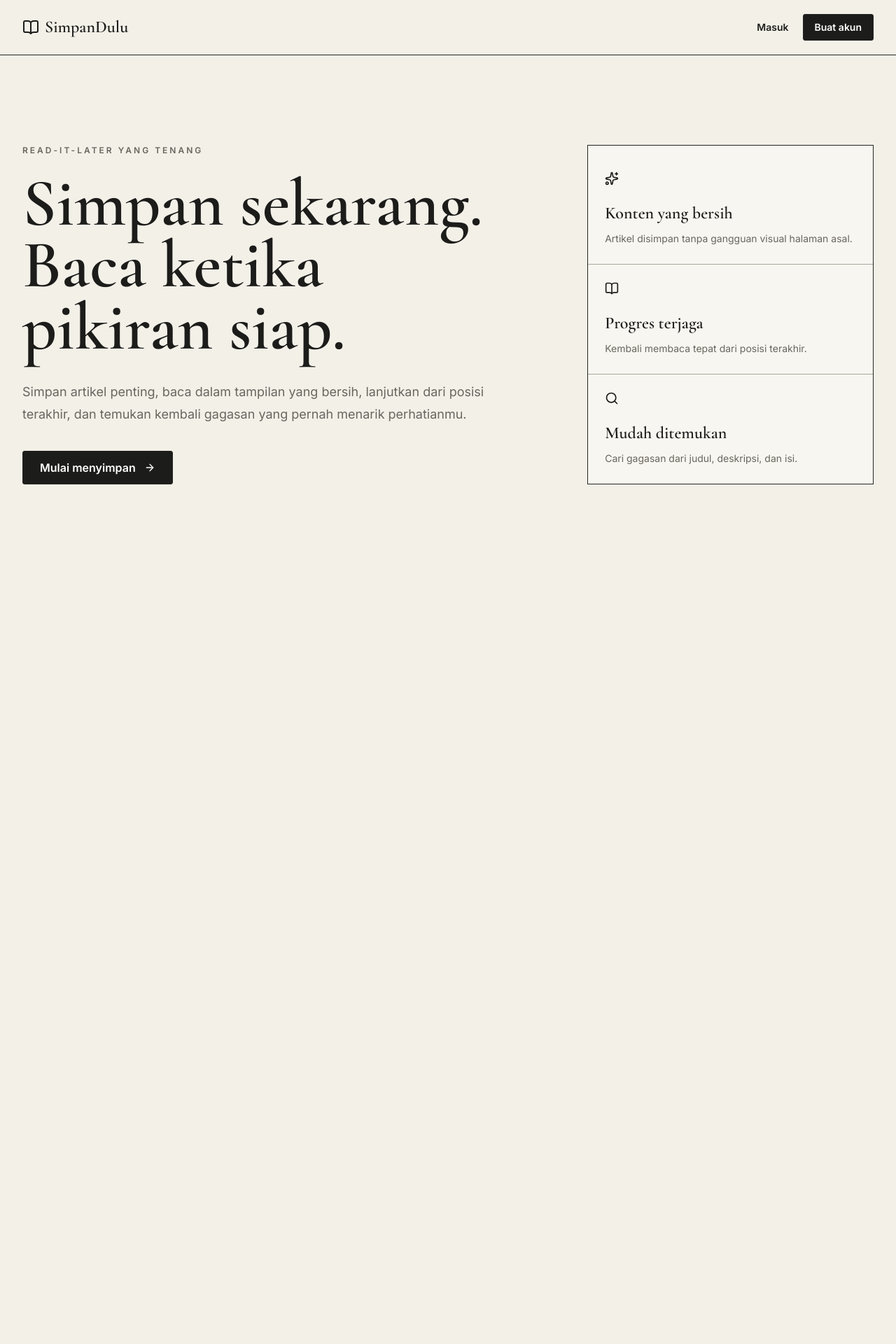
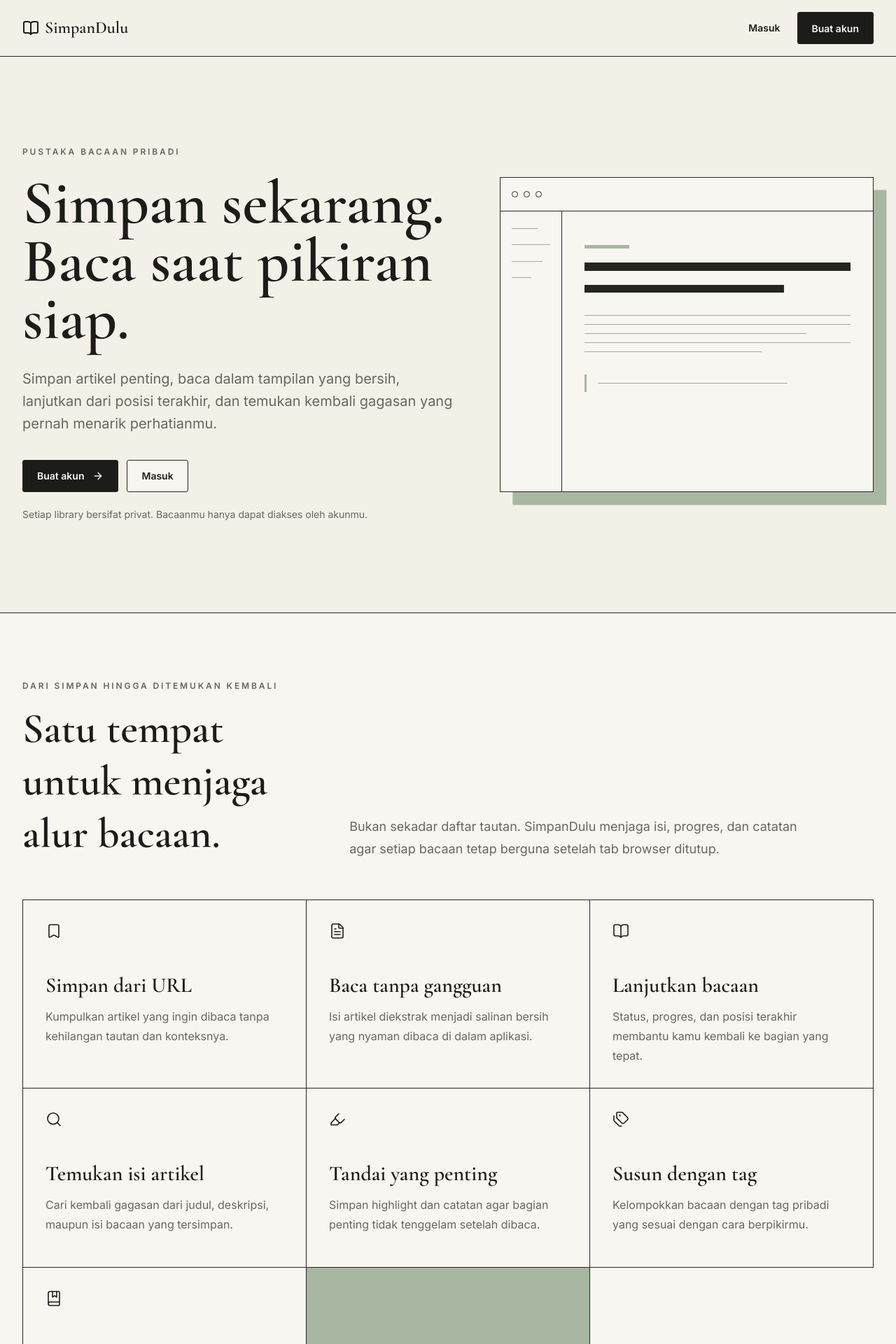
Before and after one commit to ship-by-23/FrontEnd, a React (Vite) app: page / in a window 1280 px wide. Shown: the top 1920 px of the page at 70% size. Before the commit the page ends 820 px from the top, so only its background shows below. Built offline with nearby package versions, Linux system fonts and the light colour scheme; no server answers.

Commit message:
feat: refine frontend design system

```diff
--- a/index.html
+++ b/index.html
@@ -4,8 +4,8 @@
     <meta charset="UTF-8" />
     <meta name="viewport" content="width=device-width, initial-scale=1.0" />
     <meta name="theme-color" content="#f3f0e8" />
-    <meta name="description" content="Simpan, baca, dan temukan kembali artikel penting." />
-    <title>SimpanDulu</title>
+    <meta name="description" content="Simpan artikel penting, baca tanpa gangguan, lanjutkan dari posisi terakhir, dan temukan kembali gagasan di dalamnya." />
+    <title>SimpanDulu — Simpan sekarang, baca saat pikiran siap</title>
   </head>
   <body>
     <div id="root"></div>
--- a/src/pages/landing-page.tsx
+++ b/src/pages/landing-page.tsx
@@ -1,33 +1,137 @@
-import { ArrowRight, BookOpen, Search, Sparkles } from "lucide-react";
+import {
+  ArrowDown,
+  ArrowRight,
+  BookMarked,
+  BookOpen,
+  Bookmark,
+  FileText,
+  Highlighter,
+  Search,
+  Tags,
+} from "lucide-react";
 import { Link } from "react-router-dom";
 
+const features = [
+  { icon: Bookmark, title: "Simpan dari URL", description: "Kumpulkan artikel yang ingin dibaca tanpa kehilangan tautan dan konteksnya." },
+  { icon: FileText, title: "Baca tanpa gangguan", description: "Isi artikel diekstrak menjadi salinan bersih yang nyaman dibaca di dalam aplikasi." },
+  { icon: BookOpen, title: "Lanjutkan bacaan", description: "Status, progres, dan posisi terakhir membantu kamu kembali ke bagian yang tepat." },
+  { icon: Search, title: "Temukan isi artikel", description: "Cari kembali gagasan dari judul, deskripsi, maupun isi bacaan yang tersimpan." },
+  { icon: Highlighter, title: "Tandai yang penting", description: "Simpan highlight dan catatan agar bagian penting tidak tenggelam setelah dibaca." },
+  { icon: Tags, title: "Susun dengan tag", description: "Kelompokkan bacaan dengan tag pribadi yang sesuai dengan cara berpikirmu." },
+  { icon: BookMarked, title: "Simpan lewat bookmarklet", description: "Kirim halaman yang sedang dibuka ke SimpanDulu melalui alur konfirmasi yang aman." },
+] as const;
+
+const steps = [
+  ["01", "Tempel URL"],
+  ["02", "Artikel diproses"],
+  ["03", "Masuk ke library"],
+  ["04", "Baca di reader"],
+  ["05", "Progres tersimpan"],
+  ["06", "Temukan kembali"],
+] as const;
+
+// Menampilkan landing statis yang menjelaskan nilai produk tanpa bergantung pada data API.
 export function LandingPage() {
   return (
-    <div className="min-h-screen bg-[var(--cream)]">
-      <header className="mx-auto flex max-w-7xl items-center justify-between border-b border-[var(--border)] px-5 py-5 sm:px-8">
-        <Link to="/" className="flex items-center gap-2 font-editorial text-2xl font-semibold"><BookOpen aria-hidden="true" />SimpanDulu</Link>
-        <nav aria-label="Navigasi akun" className="flex items-center gap-2">
-          <Link className="px-3 py-2 text-sm font-semibold" to="/login">Masuk</Link>
-          <Link className="rounded-[3px] border border-[var(--border)] bg-[var(--text)] px-4 py-2 text-sm font-semibold text-white" to="/register">Buat akun</Link>
-        </nav>
+    <div className="min-h-screen overflow-x-hidden bg-[var(--cream)]">
+      <a href="#main-content" className="skip-link">Lewati ke konten utama</a>
+
+      <header className="border-b border-[var(--border)]">
+        <div className="mx-auto flex min-h-20 max-w-7xl items-center justify-between px-5 sm:px-8">
+          <Link to="/" aria-label="SimpanDulu, halaman utama" className="flex min-h-11 items-center gap-2 font-editorial text-2xl font-semibold">
+            <BookOpen className="size-6" aria-hidden="true" />SimpanDulu
+          </Link>
+          <nav aria-label="Navigasi akun" className="flex items-center gap-1 sm:gap-3">
+            <Link className="inline-flex min-h-11 items-center px-3 text-sm font-semibold underline-offset-4 hover:underline" to="/login">Masuk</Link>
+            <Link className="landing-button landing-button-primary px-3 sm:px-5" to="/register">Buat akun</Link>
+          </nav>
+        </div>
       </header>
-      <main>
-        <section className="mx-auto grid max-w-7xl gap-12 px-5 py-20 sm:px-8 lg:grid-cols-[1.3fr_0.7fr] lg:py-32">
+
+      <main id="main-content">
+        <section className="mx-auto grid max-w-7xl items-center gap-14 px-5 py-16 sm:px-8 sm:py-24 lg:grid-cols-[1.08fr_0.92fr] lg:py-32" aria-labelledby="hero-title">
           <div>
-            <p className="mb-6 text-xs font-semibold uppercase tracking-[0.25em] text-[var(--text-muted)]">Read-it-later yang tenang</p>
-            <h1 className="font-editorial max-w-4xl text-balance text-6xl font-semibold leading-[0.92] sm:text-7xl lg:text-8xl">Simpan sekarang. Baca ketika pikiran siap.</h1>
-            <p className="mt-8 max-w-2xl text-lg leading-8 text-[var(--text-muted)]">Simpan artikel penting, baca dalam tampilan yang bersih, lanjutkan dari posisi terakhir, dan temukan kembali gagasan yang pernah menarik perhatianmu.</p>
-            <Link className="mt-9 inline-flex min-h-12 items-center gap-3 rounded-[3px] border border-[var(--border)] bg-[var(--text)] px-6 font-semibold text-white" to="/register">Mulai menyimpan <ArrowRight className="size-4" aria-hidden="true" /></Link>
+            <p className="mb-6 text-xs font-semibold uppercase tracking-[0.24em] text-[var(--text-muted)]">Pustaka bacaan pribadi</p>
+            <h1 id="hero-title" className="max-w-4xl text-balance font-editorial text-5xl font-semibold leading-[0.94] sm:text-7xl lg:text-[5.5rem]">Simpan sekarang.<br />Baca saat pikiran siap.</h1>
+            <p className="mt-7 max-w-2xl text-lg leading-8 text-[var(--text-muted)] sm:text-xl">Simpan artikel penting, baca dalam tampilan yang bersih, lanjutkan dari posisi terakhir, dan temukan kembali gagasan yang pernah menarik perhatianmu.</p>
+            <div className="mt-9 flex flex-col gap-3 sm:flex-row">
+              <Link className="landing-button landing-button-primary" to="/register">Buat akun <ArrowRight className="size-4" aria-hidden="true" /></Link>
+              <Link className="landing-button landing-button-secondary" to="/login">Masuk</Link>
+            </div>
+            <p className="mt-5 max-w-xl text-sm leading-6 text-[var(--text-muted)]">Setiap library bersifat privat. Bacaanmu hanya dapat diakses oleh akunmu.</p>
           </div>
-          <div className="grid content-end gap-0 border border-[var(--border)] bg-[var(--surface)]">
-            {[{ icon: Sparkles, title: "Konten yang bersih", text: "Artikel disimpan tanpa gangguan visual halaman asal." }, { icon: BookOpen, title: "Progres terjaga", text: "Kembali membaca tepat dari posisi terakhir." }, { icon: Search, title: "Mudah ditemukan", text: "Cari gagasan dari judul, deskripsi, dan isi." }].map(({ icon: Icon, title, text }) => (
-              <div key={title} className="border-b border-[var(--border-muted)] p-6 last:border-0">
-                <Icon className="mb-6 size-5" aria-hidden="true" /><h2 className="font-editorial text-2xl font-semibold">{title}</h2><p className="mt-2 text-sm leading-6 text-[var(--text-muted)]">{text}</p>
+
+          <div className="landing-illustration" aria-hidden="true">
+            <div className="landing-illustration-toolbar"><span /><span /><span /></div>
+            <div className="landing-illustration-body">
+              <div className="landing-illustration-nav"><span className="w-2/3" /><span /><span className="w-4/5" /><span className="w-1/2" /></div>
+              <div className="landing-illustration-page">
+                <span className="landing-illustration-kicker" /><span className="landing-illustration-heading" /><span className="landing-illustration-heading w-3/4" />
+                <div className="mt-8 grid gap-3"><span /><span /><span className="w-5/6" /><span /><span className="w-2/3" /></div>
+                <div className="landing-illustration-mark mt-8"><span /></div>
               </div>
+            </div>
+          </div>
+        </section>
+
+        <section className="border-y border-[var(--border)] bg-[var(--surface)]" aria-labelledby="features-title">
+          <div className="mx-auto max-w-7xl px-5 py-16 sm:px-8 sm:py-24">
+            <div className="grid gap-5 lg:grid-cols-[0.7fr_1.3fr] lg:gap-16">
+              <div>
+                <p className="text-xs font-semibold uppercase tracking-[0.24em] text-[var(--text-muted)]">Dari simpan hingga ditemukan kembali</p>
+                <h2 id="features-title" className="mt-4 max-w-lg text-balance font-editorial text-4xl font-semibold leading-tight sm:text-6xl">Satu tempat untuk menjaga alur bacaan.</h2>
+              </div>
+              <p className="max-w-2xl self-end text-lg leading-8 text-[var(--text-muted)]">Bukan sekadar daftar tautan. SimpanDulu menjaga isi, progres, dan catatan agar setiap bacaan tetap berguna setelah tab browser ditutup.</p>
+            </div>
+            <ul className="mt-14 grid border-l border-t border-[var(--border)] sm:grid-cols-2 lg:grid-cols-3">
+              {features.map(({ icon: Icon, title, description }) => (
+                <li key={title} className="min-h-64 border-b border-r border-[var(--border)] p-6 sm:p-8">
+                  <Icon className="size-6" strokeWidth={1.6} aria-hidden="true" />
+                  <h3 className="mt-12 font-editorial text-3xl font-semibold">{title}</h3>
+                  <p className="mt-3 max-w-sm leading-7 text-[var(--text-muted)]">{description}</p>
+                </li>
+              ))}
+              <li className="flex min-h-64 items-end border-b border-r border-[var(--border)] bg-[var(--accent)] p-6 sm:p-8" aria-hidden="true">
+                <div className="w-full space-y-3"><span className="block h-px w-full bg-[var(--border)]" /><span className="block h-px w-4/5 bg-[var(--border)]" /><span className="block h-px w-3/5 bg-[var(--border)]" /></div>
+              </li>
+            </ul>
+          </div>
+        </section>
+
+        <section className="mx-auto max-w-7xl px-5 py-16 sm:px-8 sm:py-24" aria-labelledby="process-title">
+          <p className="text-xs font-semibold uppercase tracking-[0.24em] text-[var(--text-muted)]">Cara kerja</p>
+          <div className="mt-4 grid gap-6 lg:grid-cols-2">
+            <h2 id="process-title" className="max-w-xl text-balance font-editorial text-4xl font-semibold leading-tight sm:text-6xl">Dari satu URL menjadi bacaan yang dapat kembali ditemukan.</h2>
+            <p className="max-w-xl self-end text-lg leading-8 text-[var(--text-muted)]">Alur yang sederhana membawamu dari menemukan artikel hingga menyimpan pemikiran penting di dalamnya.</p>
+          </div>
+          <ol className="mt-14 grid border-t border-[var(--border)] md:grid-cols-2 lg:grid-cols-3">
+            {steps.map(([number, label], index) => (
+              <li key={number} className="relative flex min-h-36 items-end justify-between gap-4 border-b border-[var(--border)] py-6 md:px-6 md:first:pl-0 lg:nth-[3n+1]:pl-0">
+                <div><span className="text-xs font-semibold text-[var(--text-muted)]">{number}</span><h3 className="mt-2 font-editorial text-2xl font-semibold">{label}</h3></div>
+                {index < steps.length - 1 ? <ArrowDown className="size-5 text-[var(--text-muted)] lg:-rotate-90" aria-hidden="true" /> : null}
+              </li>
             ))}
+          </ol>
+        </section>
+
+        <section className="border-t border-[var(--border)] bg-[var(--accent)]" aria-labelledby="cta-title">
+          <div className="mx-auto max-w-7xl px-5 py-16 sm:px-8 sm:py-24">
+            <h2 id="cta-title" className="max-w-4xl text-balance font-editorial text-5xl font-semibold leading-[1.02] sm:text-7xl">Beri ruang untuk bacaan yang ingin kamu simpan.</h2>
+            <p className="mt-6 max-w-2xl text-lg leading-8">Mulai bangun library pribadi dan kembali membaca ketika waktunya tepat.</p>
+            <div className="mt-9 flex flex-col gap-3 sm:flex-row">
+              <Link className="landing-button landing-button-primary" to="/register">Buat akun <ArrowRight className="size-4" aria-hidden="true" /></Link>
+              <Link className="landing-button landing-button-transparent" to="/login">Masuk</Link>
+            </div>
           </div>
         </section>
       </main>
+
+      <footer className="border-t border-[var(--border)] bg-[var(--surface)]">
+        <div className="mx-auto flex max-w-7xl flex-col gap-3 px-5 py-8 text-sm sm:flex-row sm:items-center sm:justify-between sm:px-8">
+          <p className="font-editorial text-xl font-semibold">SimpanDulu</p>
+          <p className="text-[var(--text-muted)]">Pustaka pribadi untuk perhatian yang lebih terjaga.</p>
+        </div>
+      </footer>
     </div>
   );
 }
--- a/src/styles/globals.css
+++ b/src/styles/globals.css
@@ -36,6 +36,46 @@
 .text-balance { text-wrap: balance; }
 .page-enter { animation: page-enter 240ms ease-out; }
 
+.skip-link {
+  position: fixed; left: 0.75rem; top: 0.75rem; z-index: 100;
+  transform: translateY(-5rem); border: 1px solid var(--border);
+  background: var(--text); color: var(--surface); padding: 0.65rem 1rem;
+  font-size: 0.875rem; font-weight: 600;
+}
+.skip-link:focus { transform: translateY(0); }
+
+.landing-button {
+  display: inline-flex; min-height: 2.75rem; align-items: center; justify-content: center;
+  gap: 0.75rem; border: 1px solid var(--border); border-radius: 3px;
+  padding: 0.7rem 1.25rem; font-size: 0.875rem; font-weight: 600;
+  transition: background-color 160ms ease, color 160ms ease;
+}
+.landing-button-primary { background: var(--text); color: var(--surface); }
+.landing-button-primary:hover { background: #000; }
+.landing-button-secondary { background: var(--surface); color: var(--text); }
+.landing-button-secondary:hover { background: var(--surface-muted); }
+.landing-button-transparent { background: transparent; color: var(--text); }
+.landing-button-transparent:hover { background: color-mix(in srgb, var(--surface) 48%, transparent); }
+
+.landing-illustration {
+  min-height: 28rem; border: 1px solid var(--border); background: var(--surface);
+  box-shadow: 1.15rem 1.15rem 0 var(--accent);
+}
+.landing-illustration-toolbar {
+  display: flex; min-height: 3rem; align-items: center; gap: 0.5rem;
+  border-bottom: 1px solid var(--border); padding: 0 1rem;
+}
+.landing-illustration-toolbar span { width: 0.55rem; height: 0.55rem; border: 1px solid var(--border); border-radius: 50%; }
+.landing-illustration-body { display: grid; min-height: 25rem; grid-template-columns: 5.5rem 1fr; }
+.landing-illustration-nav { display: flex; flex-direction: column; gap: 1.4rem; border-right: 1px solid var(--border); padding: 1.5rem 1rem; }
+.landing-illustration-nav span,
+.landing-illustration-page span { display: block; height: 1px; background: var(--border-muted); }
+.landing-illustration-page { padding: 3rem 2rem; }
+.landing-illustration-page .landing-illustration-kicker { width: 4rem; height: 0.35rem; background: var(--accent); }
+.landing-illustration-page .landing-illustration-heading { height: 0.7rem; margin-top: 1.25rem; background: var(--border); }
+.landing-illustration-mark { border-left: 3px solid var(--accent); padding: 0.75rem 0 0.75rem 1rem; }
+.landing-illustration-mark span { width: 75%; }
+
 @keyframes page-enter {
   from { opacity: 0; transform: translateY(4px); }
   to { opacity: 1; transform: translateY(0); }
@@ -49,3 +89,9 @@
     transition-duration: 0.01ms !important;
   }
 }
+
+@media (max-width: 639px) {
+  .landing-illustration { min-height: 22rem; box-shadow: 0.65rem 0.65rem 0 var(--accent); }
+  .landing-illustration-body { min-height: 19rem; grid-template-columns: 4rem 1fr; }
+  .landing-illustration-page { padding: 2.25rem 1.25rem; }
+}
```
Also changed, not shown: src/app/app.tsx (+2 -5 lines), src/app/router.tsx (+16 -5 lines).
